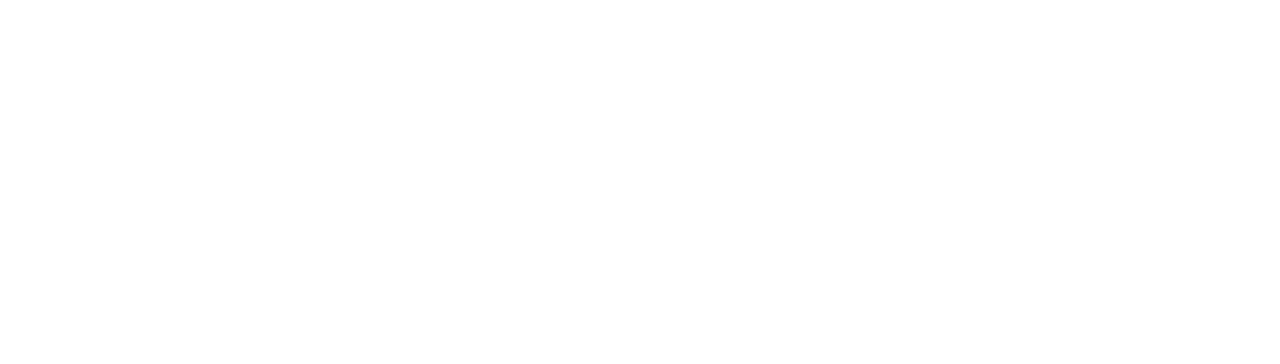
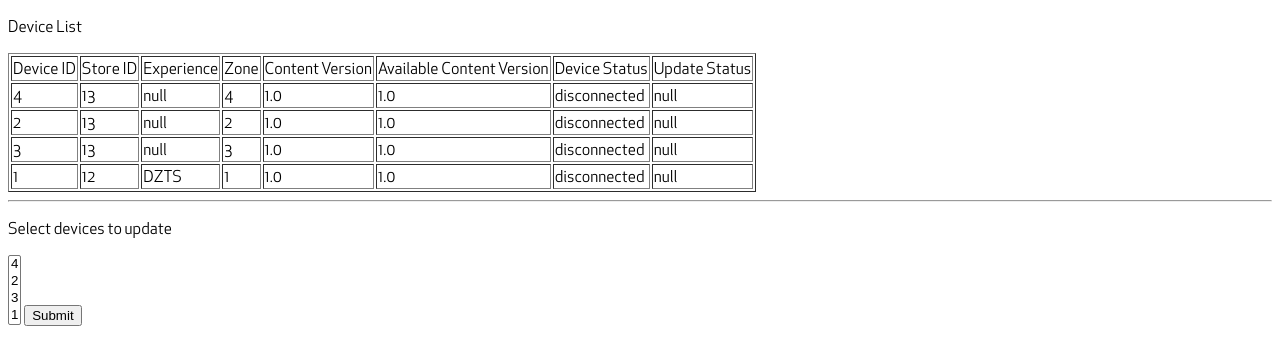
Before and after one commit to SofiyaShrayber/scrape, a plain HTML site: page index.html in a window 1280 px wide. Drawn offline with nearby package versions, Linux system fonts and the light colour scheme; files that its build step writes are made by us from their sources; files whose address does not match are found by name.

Commit message:
index markuo

```diff
--- a/index.html
+++ b/index.html
@@ -6,7 +6,81 @@
 		<link rel="stylesheet" type="text/css" href="main.css">
 	</head>
 	<body>
+		<div class="device-list-container"> <!--add container -->
+			<p>Device List</p> <!--change to heading-->
+			<table border="1">
+			    <tr>
+			        <td>Device ID</td>
+			        <td>Store ID</td>
+			        <td>Experience</td>
+			    	<td>Zone</td>
+			    	<td>Content Version</td>
+			    	<td>Available Content Version</td>
+			    	<td>Device Status</td>
+			    	<td>Update Status</td>
+				</tr>
 
+			    <tr>
+			        <td>4</td>
+			        <td>13</td>
+			        <td>null</td>
+			        <td>4</td>
+			        <td>1.0</td>
+			        <td>1.0</td>
+			        <td>disconnected</td>
+			        <td>null</td>
+			    </tr>
+			    <tr>
+			        <td>2</td>
+			        <td>13</td>
+			        <td>null</td>
+			        <td>2</td>
+			        <td>1.0</td>
+			        <td>1.0</td>
+			        <td>disconnected</td>
+			        <td>null</td>
+			    </tr>
+			    <tr>
+			        <td>3</td>
+			        <td>13</td>
+			        <td>null</td>
+			        <td>3</td>
+			        <td>1.0</td>
+			        <td>1.0</td>
+			        <td>disconnected</td>
+			        <td>null</td>
+			    </tr>
+			    <tr>
+			        <td>1</td>
+			        <td>12</td>
+			        <td>DZTS</td>
+			        <td>1</td>
+			        <td>1.0</td>
+			        <td>1.0</td>
+			        <td>disconnected</td>
+			        <td>null</td>
+			    </tr>
+			</table>
+
+			<hr /> <!--remove-->
+
+			<p>Select devices to update</p> <!--change to heading-->
+			<form action="/bin/verizon-socketbox/manage" method="POST">
+			    <input type="hidden" name="command" value="sendupdate" />
+			    <select name="devices" multiple>
+
+			        <option value="4">4</option>
+
+			        <option value="2">2</option>
+
+			        <option value="3">3</option>
+
+			        <option value="1">1</option>
+
+			    </select>
+			    <input type="submit" value="Submit" />
+			</form>
+		</div>
 		<script type="text/javascript" src="main.js"></script>
 	</body>
 </html>
```
